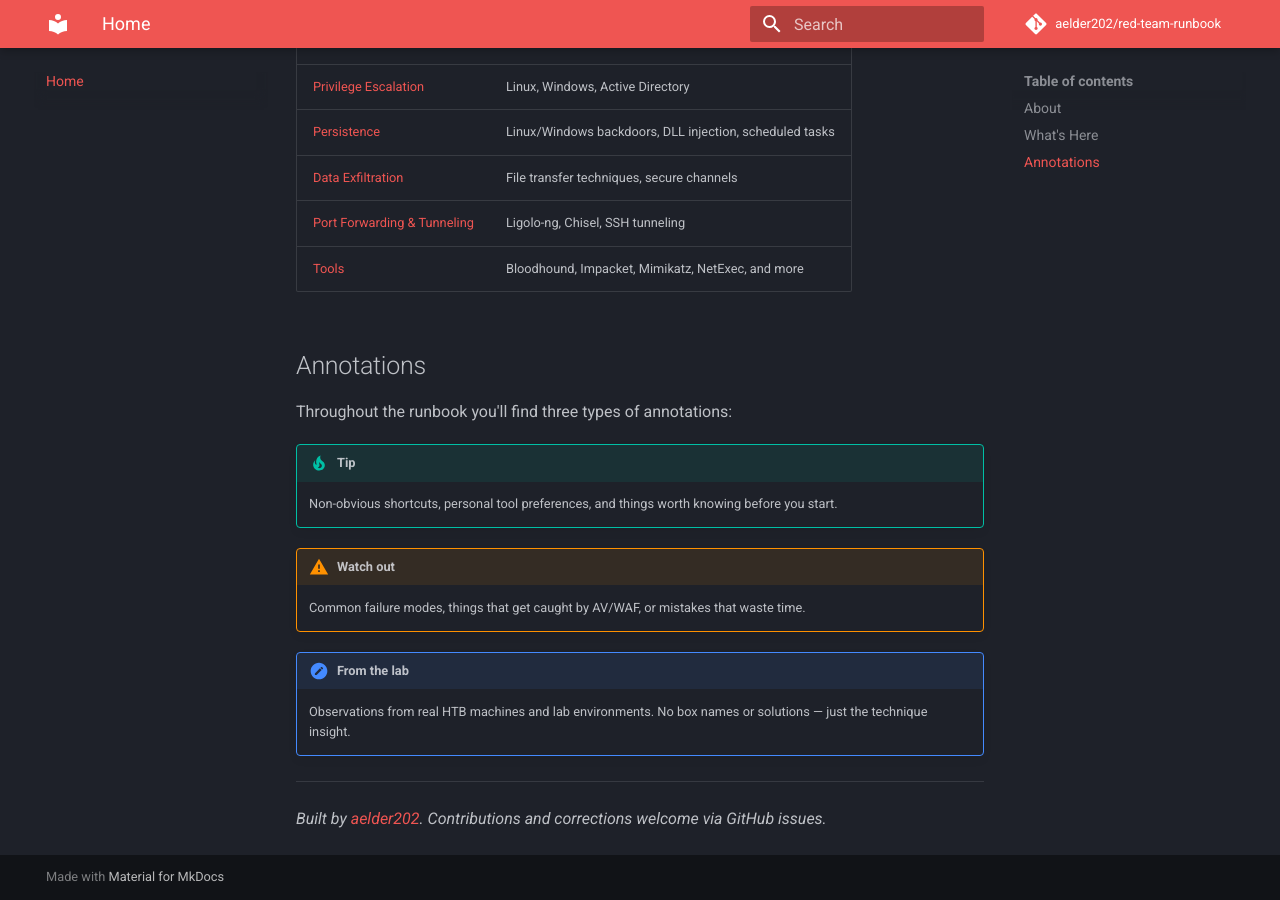
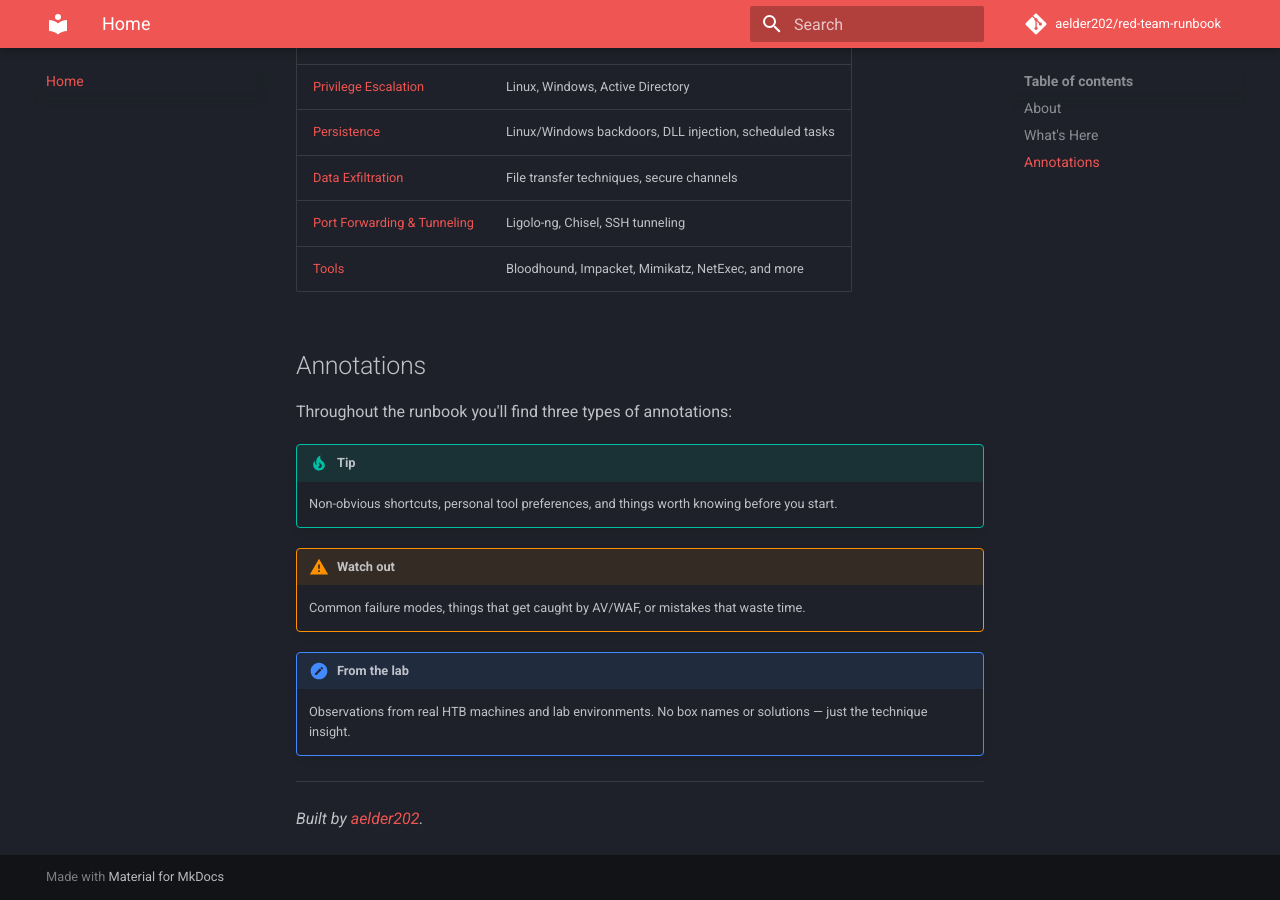
Before and after one commit to aelder202/red-team-runbook, an MkDocs documentation site: the page built from docs/index.md, in a window 1280 px wide and 900 px high, scrolled down 820 px. Built offline with MkDocs 1.6.1 and Material for MkDocs 9.7.7, drawn with Linux system fonts in a browser that asks for light colours; comment, search, counter and statistics services are not loaded.

Commit message:
Remove contribution invitation from documentation

```diff
--- a/docs/index.md
+++ b/docs/index.md
@@ -39,4 +39,4 @@
 
 ---
 
-*Built by [aelder202](https://github.com/aelder202). Contributions and corrections welcome via GitHub issues.*
+*Built by [aelder202](https://github.com/aelder202).*
```
